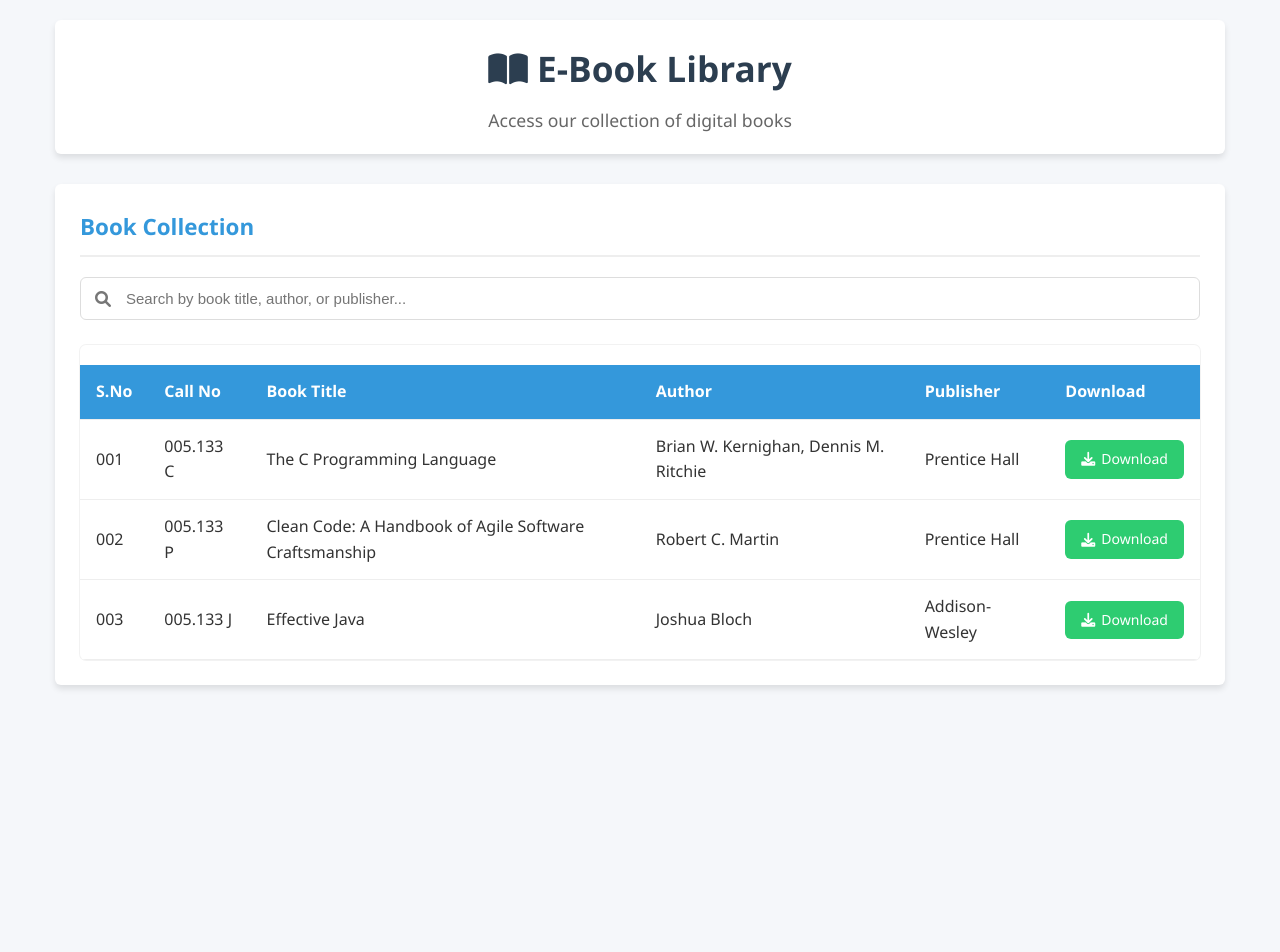
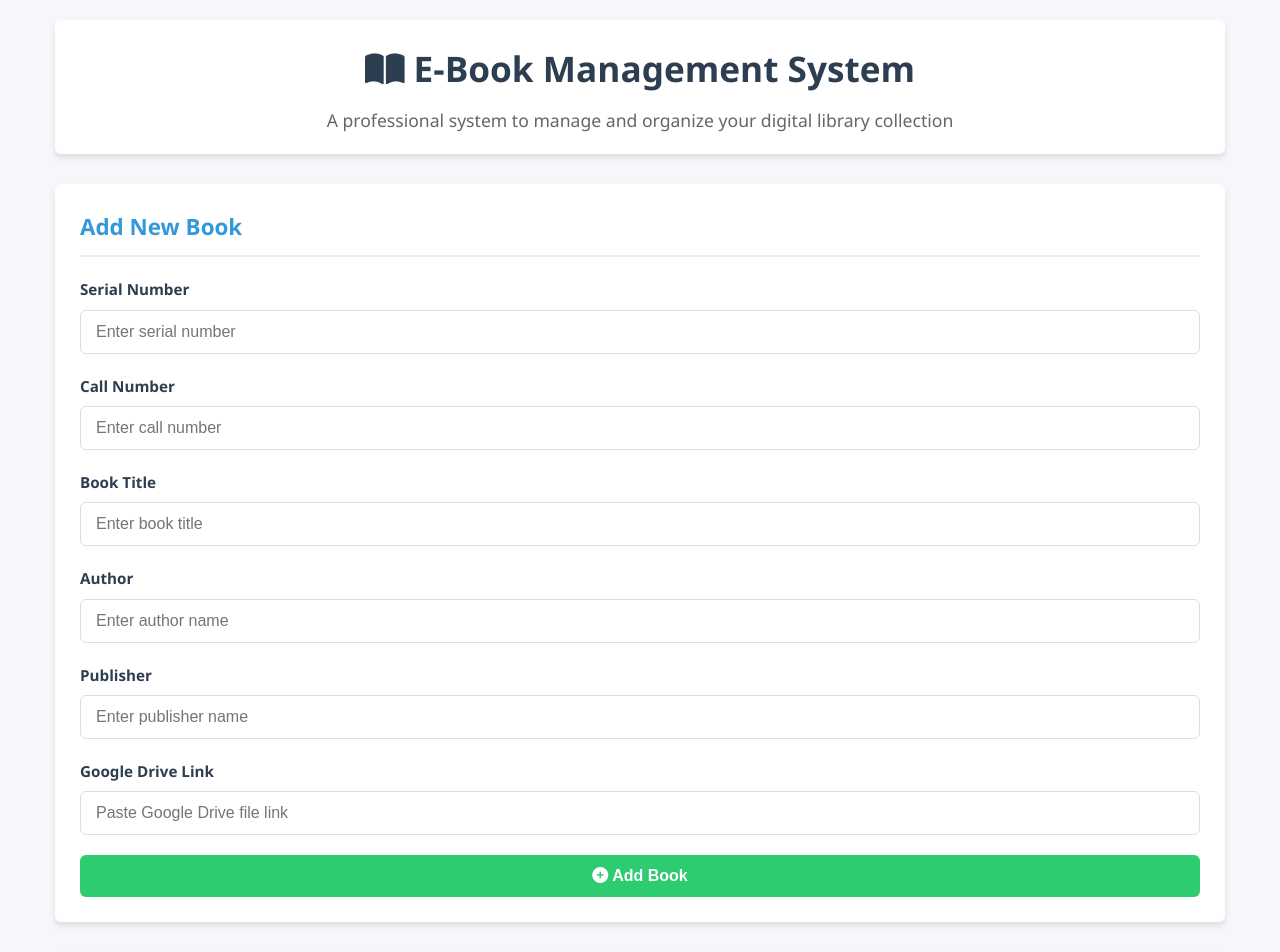
Before and after one commit to Naveenkumar78240/E-Book-Management-System, a plain HTML site: page index.html in a window 1280 px wide. Shown: the top 952 px of the page. Before the commit the page ends 800 px from the top, so only its background shows below. Drawn offline with Linux system fonts and the light colour scheme.

Commit message:
Initial commit

```diff
--- a/index.html
+++ b/index.html
@@ -3,7 +3,7 @@
 <head>
     <meta charset="UTF-8">
     <meta name="viewport" content="width=device-width, initial-scale=1.0">
-    <title>E-Book Library</title>
+    <title>E-Book Management System</title>
     <link rel="stylesheet" href="https://cdnjs.cloudflare.com/ajax/libs/font-awesome/6.0.0-beta3/css/all.min.css">
     <style>
         :root {
@@ -256,9 +256,48 @@
 <body>
     <div class="container">
         <header>
-            <h1><i class="fas fa-book-open"></i> E-Book Library</h1>
-            <p class="header-description">Access our collection of digital books</p>
+            <h1><i class="fas fa-book-open"></i> E-Book Management System</h1>
+            <p class="header-description">A professional system to manage and organize your digital library collection</p>
         </header>
+
+        <div class="card">
+            <h2>Add New Book</h2>
+            <form id="bookForm">
+                <div class="form-group">
+                    <label for="sno">Serial Number</label>
+                    <input type="text" id="sno" placeholder="Enter serial number">
+                </div>
+
+                <div class="form-group">
+                    <label for="callNo">Call Number</label>
+                    <input type="text" id="callNo" placeholder="Enter call number">
+                </div>
+
+                <div class="form-group">
+                    <label for="bookName">Book Title</label>
+                    <input type="text" id="bookName" placeholder="Enter book title">
+                </div>
+
+                <div class="form-group">
+                    <label for="author">Author</label>
+                    <input type="text" id="author" placeholder="Enter author name">
+                </div>
+
+                <div class="form-group">
+                    <label for="publisher">Publisher</label>
+                    <input type="text" id="publisher" placeholder="Enter publisher name">
+                </div>
+
+                <div class="form-group">
+                    <label for="driveLink">Google Drive Link</label>
+                    <input type="text" id="driveLink" placeholder="Paste Google Drive file link">
+                </div>
+
+                <button type="button" class="btn btn-success btn-block" onclick="addBook()">
+                    <i class="fas fa-plus-circle"></i> Add Book
+                </button>
+            </form>
+        </div>
 
         <div class="card">
             <h2>Book Collection</h2>
@@ -281,12 +320,13 @@
                         </tr>
                     </thead>
                     <tbody>
+                        <!-- Book entries will appear here -->
                         <tr id="emptyRow" style="display: none;">
                             <td colspan="6">
                                 <div class="empty-state">
                                     <i class="fas fa-book"></i>
                                     <h3>No books found</h3>
-                                    <p>Currently there are no books available</p>
+                                    <p>Add your first book to get started</p>
                                 </div>
                             </td>
                         </tr>
@@ -299,30 +339,8 @@
     <script>
         // Sample data for demonstration
         const sampleBooks = [
-            {
-                sno: "001",
-                callNo: "005.133 C",
-                bookName: "The C Programming Language",
-                author: "Brian W. Kernighan, Dennis M. Ritchie",
-                publisher: "Prentice Hall",
-                driveLink: "https://drive.google.com/example1"
-            },
-            {
-                sno: "002",
-                callNo: "005.133 P",
-                bookName: "Clean Code: A Handbook of Agile Software Craftsmanship",
-                author: "Robert C. Martin",
-                publisher: "Prentice Hall",
-                driveLink: "https://drive.google.com/example2"
-            },
-            {
-                sno: "003",
-                callNo: "005.133 J",
-                bookName: "Effective Java",
-                author: "Joshua Bloch",
-                publisher: "Addison-Wesley",
-                driveLink: "https://drive.google.com/example3"
-            }
+
+
         ];
 
         // Initialize the table with sample data
@@ -337,6 +355,33 @@
 
             checkEmptyState();
         });
+
+        function addBook() {
+            const sno = document.getElementById("sno").value.trim();
+            const callNo = document.getElementById("callNo").value.trim();
+            const bookName = document.getElementById("bookName").value.trim();
+            const author = document.getElementById("author").value.trim();
+            const publisher = document.getElementById("publisher").value.trim();
+            const driveLink = document.getElementById("driveLink").value.trim();
+
+            if (!sno || !callNo || !bookName || !author || !publisher || !driveLink) {
+                alert("Please fill in all fields!");
+                return;
+            }
+
+            const newBook = {
+                sno,
+                callNo,
+                bookName,
+                author,
+                publisher,
+                driveLink
+            };
+
+            addBookToTable(newBook);
+            clearForm();
+            checkEmptyState();
+        }
 
         function addBookToTable(book) {
             const tbody = document.querySelector('#bookTable tbody');
@@ -361,6 +406,10 @@
             `;
 
             tbody.appendChild(newRow);
+        }
+
+        function clearForm() {
+            document.getElementById("bookForm").reset();
         }
 
         function searchBook() {
```
